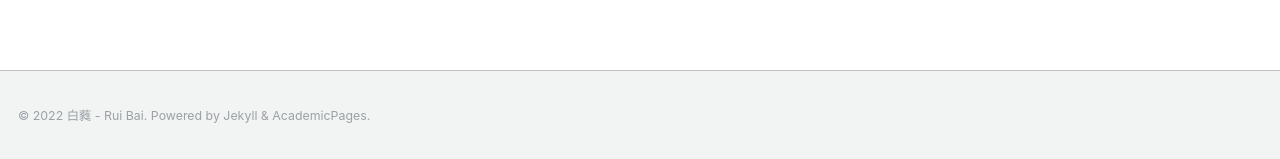
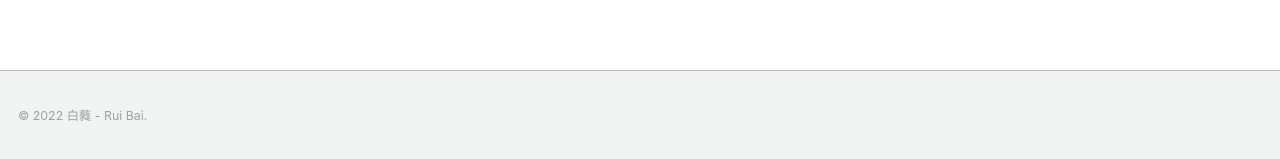
Before and after one commit to ginaBai/ginabai.github.io, a Jekyll site: the page built from _pages/about.md, in a window 1280 px wide and 976 px high. Shown: the part 814-973 px from the top of the window. Built offline with Jekyll 4.4.1, drawn with Linux system fonts in a browser that asks for light colours.

Commit message:
Updated CV

```diff
--- a/_includes/footer.html
+++ b/_includes/footer.html
@@ -21,4 +21,5 @@
 <!--  </ul>-->
 <!--</div>-->
 
-<div class="page__footer-copyright">&copy; {{ site.time | date: '%Y' }} {{ site.name | default: site.title }}. {{ site.data.ui-text[site.locale].powered_by | default: "Powered by" }} Jekyll &amp; AcademicPages.</div>
+<div class="page__footer-copyright">&copy; {{ site.time | date: '%Y' }} {{ site.name | default: site.title }}.</div>
+<!--{{ site.data.ui-text[site.locale].powered_by | default: "Powered by" }} Jekyll &amp; AcademicPages.-->
```
Also changed, not shown: 1 other file.
